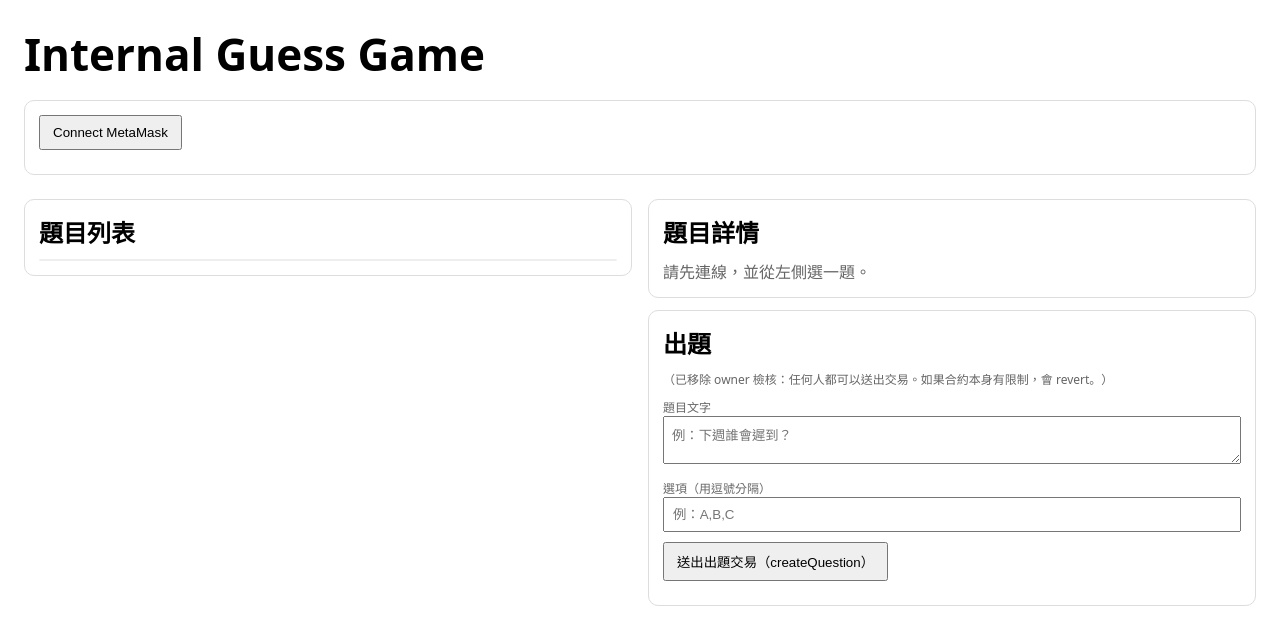
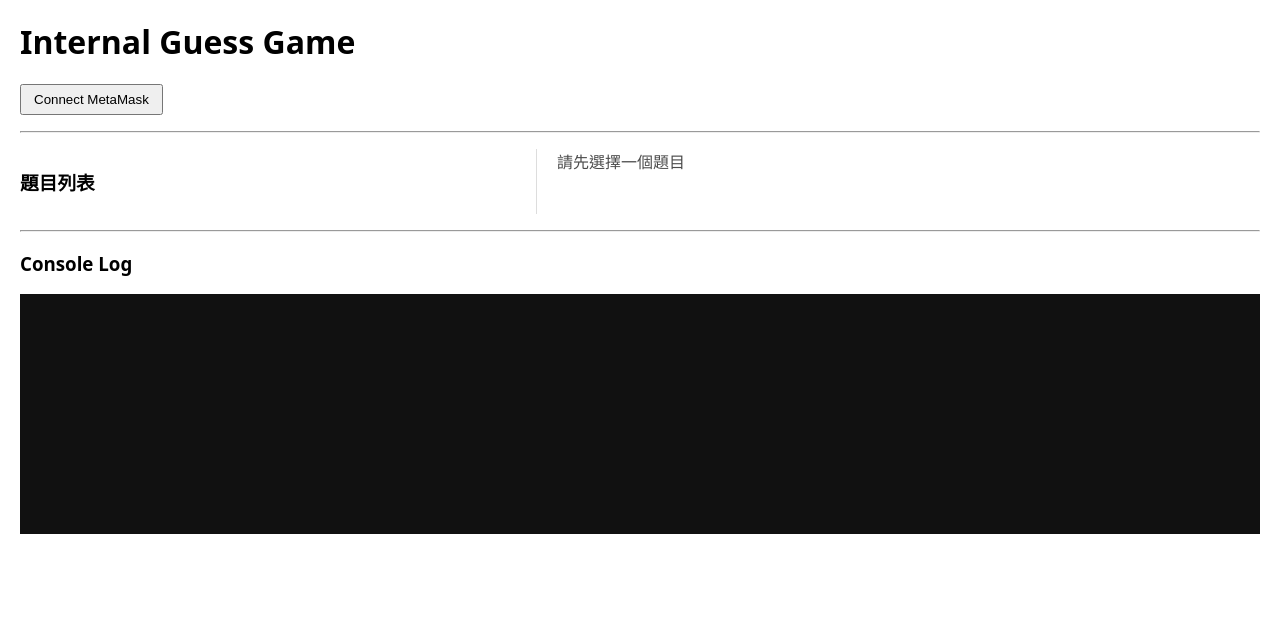
Before and after one commit to jessiewangkgi-max/guess-web, a plain HTML site: page index.html in a window 1280 px wide. Drawn offline with nearby package versions, Linux system fonts and the light colour scheme.

Commit message:
Update index.html

```diff
--- a/index.html
+++ b/index.html
@@ -1,78 +1,140 @@
-<!doctype html>
-<html lang="zh-Hant">
+<!DOCTYPE html>
+<html lang="zh-TW">
 <head>
-  <meta charset="utf-8" />
-  <meta name="viewport" content="width=device-width,initial-scale=1" />
+  <meta charset="UTF-8" />
   <title>Internal Guess Game</title>
+  <meta name="viewport" content="width=device-width, initial-scale=1.0" />
+
+  <!-- ethers v6 UMD（一定要有） -->
+  <script src="https://cdn.jsdelivr.net/npm/ethers@6.13.2/dist/ethers.umd.min.js"></script>
+
   <style>
-    body { font-family: system-ui, -apple-system, Segoe UI, Roboto, "Noto Sans TC", sans-serif; margin: 24px; }
-    h1 { font-size: 44px; margin: 0 0 16px; }
-    button { padding: 8px 12px; cursor: pointer; }
-    input, textarea { padding: 8px; width: 100%; box-sizing: border-box; }
-    .row { display: flex; gap: 16px; }
-    .col { flex: 1; }
-    .card { border: 1px solid #ddd; border-radius: 10px; padding: 14px; margin: 12px 0; }
-    .muted { color: #666; }
-    .ok { color: #0a7a2f; font-weight: 700; }
-    .err { color: #b00020; font-weight: 700; }
-    .list { max-height: 420px; overflow: auto; border: 1px solid #eee; border-radius: 10px; }
-    .list button { width: 100%; text-align: left; background: #f6f8ff; border: 1px solid #e5eaff; border-radius: 10px; margin: 8px; padding: 12px; }
-    .kv { display: grid; grid-template-columns: 140px 1fr; gap: 8px 12px; }
-    .actions { display:flex; gap: 10px; flex-wrap: wrap; margin-top: 10px; }
-    .pill { display:inline-block; padding: 2px 8px; border-radius: 999px; background:#eee; font-size: 12px; }
-    .grid2 { display:grid; grid-template-columns: 1fr 1fr; gap: 12px; }
-    .small { font-size: 12px; }
+    body {
+      font-family: system-ui, -apple-system, BlinkMacSystemFont, "Segoe UI",
+        sans-serif;
+      margin: 20px;
+    }
+    h1 {
+      margin-top: 0;
+    }
+    button {
+      padding: 6px 12px;
+      cursor: pointer;
+    }
+    input, textarea {
+      padding: 6px;
+      font-size: 14px;
+    }
+    hr {
+      margin: 16px 0;
+    }
+    .layout {
+      display: flex;
+      gap: 20px;
+    }
+    .left {
+      width: 40%;
+      min-width: 280px;
+    }
+    .right {
+      flex: 1;
+      border-left: 1px solid #ddd;
+      padding-left: 20px;
+    }
+    .qrow:hover {
+      background: #f5f5f5;
+    }
+    #adminBox {
+      border: 2px dashed #999;
+      padding: 12px;
+      margin-top: 16px;
+      background: #fafafa;
+    }
+    #log {
+      white-space: pre-wrap;
+      background: #111;
+      color: #0f0;
+      padding: 10px;
+      font-size: 12px;
+      height: 220px;
+      overflow-y: auto;
+    }
   </style>
 </head>
+
 <body>
   <h1>Internal Guess Game</h1>
 
-  <div class="card">
-    <button id="btnConnect">Connect MetaMask</button>
-    <div id="connStatus" class="muted" style="margin-top:10px;"></div>
-    <div id="chainStatus" class="muted" style="margin-top:6px;"></div>
-  </div>
+  <!-- Connect -->
+  <button id="btnConnect">Connect MetaMask</button>
+  <div id="wallet" style="margin-top:8px;"></div>
+  <div id="chain"></div>
 
-  <div class="row">
-    <div class="col">
-      <div class="card">
-        <h2 style="margin:0 0 10px;">題目列表</h2>
-        <div id="qCount" class="muted small"></div>
-        <div id="qList" class="list"></div>
-      </div>
+  <hr />
+
+  <div class="layout">
+    <!-- 左側：題目列表 -->
+    <div class="left">
+      <h3>題目列表</h3>
+      <div id="questions"></div>
     </div>
 
-    <div class="col">
-      <div class="card">
-        <h2 style="margin:0 0 10px;">題目詳情</h2>
-        <div id="qDetail" class="muted">請先連線，並從左側選一題。</div>
-      </div>
-
-      <div class="card">
-        <h2 style="margin:0 0 10px;">出題</h2>
-        <div class="muted small">（已移除 owner 檢核：任何人都可以送出交易。如果合約本身有限制，會 revert。）</div>
-
-        <div style="margin-top:10px;">
-          <div class="muted small">題目文字</div>
-          <textarea id="newText" rows="2" placeholder="例：下週誰會遲到？"></textarea>
-        </div>
-
-        <div style="margin-top:10px;">
-          <div class="muted small">選項（用逗號分隔）</div>
-          <input id="newOptions" placeholder="例：A,B,C" />
-        </div>
-
-        <div class="actions">
-          <button id="btnCreate">送出出題交易（createQuestion）</button>
-        </div>
-
-        <div id="createStatus" class="muted small" style="margin-top:10px;"></div>
+    <!-- 右側：題目詳細 -->
+    <div class="right">
+      <div id="detail">
+        <div style="opacity:.7;">請先選擇一個題目</div>
       </div>
     </div>
   </div>
 
-  <!-- ethers v6 UMD -->
-  <script src="https://cdn.jsdelivr.net/npm/ethers@6.13.2/dist/ethers.umd.min.js"></script>
+  <!-- Admin 區塊（只有 owner 看得到） -->
+  <div id="adminBox" style="display:none;">
+    <h3>🛠 Owner 管理區</h3>
+
+    <!-- 出題 -->
+    <div>
+      <b>出新題目</b><br />
+      <div style="margin-top:6px;">
+        <label>題目</label><br />
+        <input id="qText" style="width:100%;" placeholder="例如：下週誰會遲到？" />
+      </div>
+
+      <div style="margin-top:6px;">
+        <label>選項（用逗號分隔）</label><br />
+        <input
+          id="qOptions"
+          style="width:100%;"
+          placeholder="A,B,C"
+        />
+      </div>
+
+      <div style="margin-top:8px;">
+        <button id="btnCreate">出題</button>
+      </div>
+    </div>
+
+    <hr />
+
+    <!-- 公布答案 -->
+    <div>
+      <b>公布答案</b><br />
+      <div style="margin-top:6px;">
+        <label>Question ID</label>
+        <input id="resolveQid" type="number" min="0" style="width:80px;" />
+        <label>Winning Option ID</label>
+        <input id="resolveWin" type="number" min="0" style="width:80px;" />
+        <button id="btnResolve">公布</button>
+      </div>
+    </div>
+  </div>
+
+  <hr />
+
+  <!-- Log -->
+  <h3>Console Log</h3>
+  <div id="log"></div>
+
+  <!-- 你的主程式 -->
   <script src="./app.js"></script>
 </body>
 </html>
```
